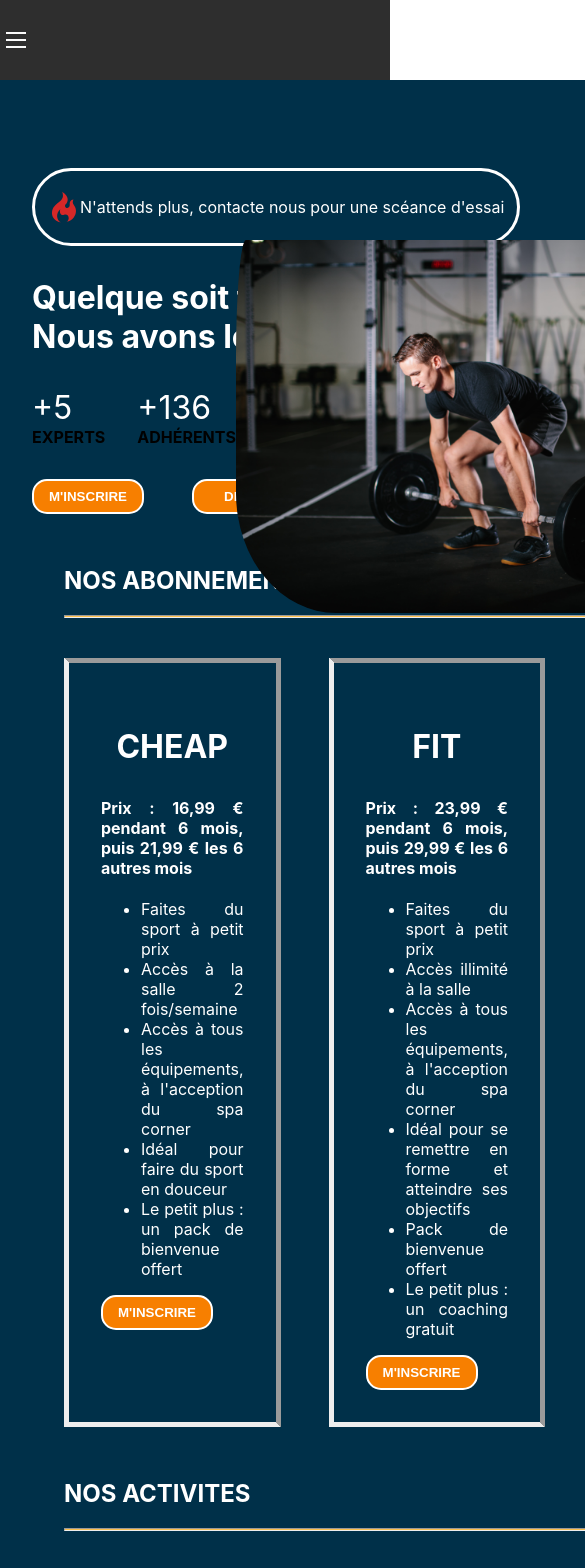
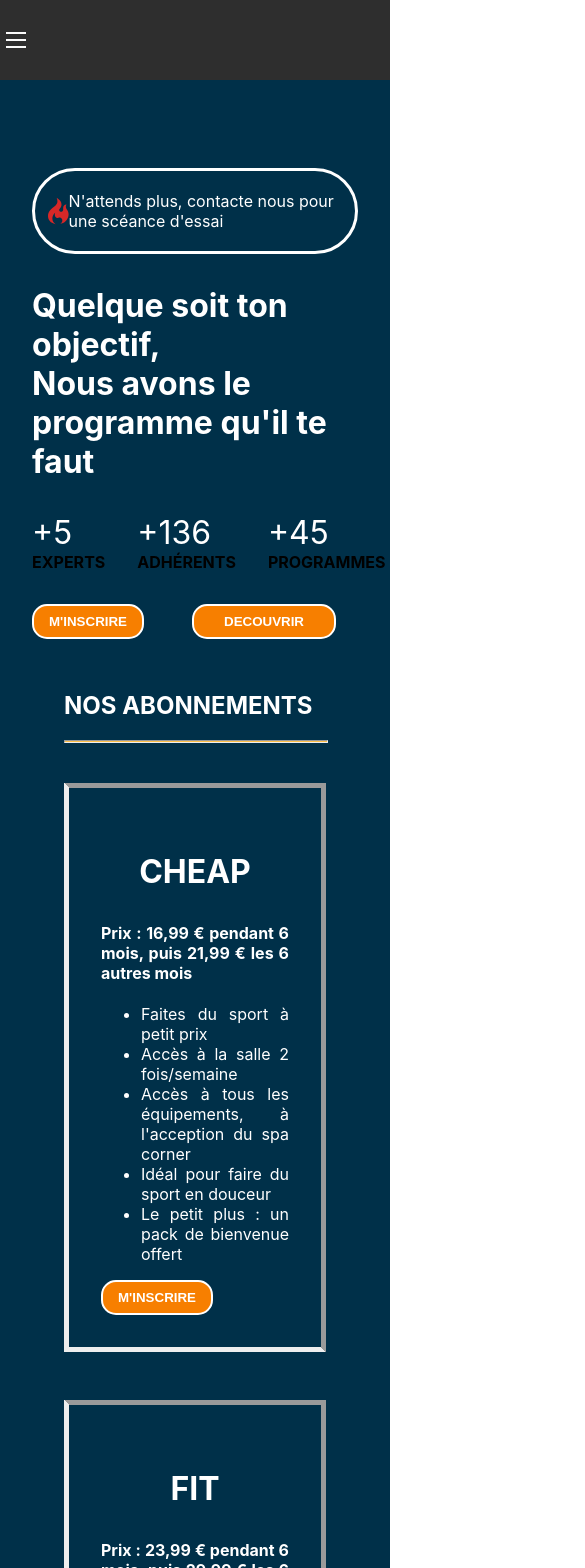
Before and after one commit to ChristelDeveza/Projet4, a React (Vite) app in the folder frontend/: page / in a window 390 px wide. Shown: the top 1568 px of the page, 585 px wide, since content can reach past the window. Built offline with nearby package versions, Linux system fonts and the light colour scheme; grey boxes are pictures that could not be loaded.

Commit message:
responsive home page

```diff
--- a/frontend/src/CSS/Activity.css
+++ b/frontend/src/CSS/Activity.css
@@ -37,3 +37,10 @@
   padding-left: 20px;
   padding-right: 20px;
 }
+
+@media screen and (max-width:768px){
+  .box-img img {
+    background-size: cover;
+    height: 200px;
+  }
+}
--- a/frontend/src/CSS/Home.css
+++ b/frontend/src/CSS/Home.css
@@ -149,7 +149,11 @@
 }
 
 @media screen and (max-width:768px){
-  .home {
+  .Home {
     flex-direction: column;
   }
+
+  .right-home-box {
+    display: none;
+  }
 }
--- a/frontend/src/CSS/Navbar.css
+++ b/frontend/src/CSS/Navbar.css
@@ -40,8 +40,7 @@
 
   .Navbar {
     justify-content: flex-start;
-
-  }
+}
 
   .hamburger {
   width: 20px;
@@ -52,8 +51,8 @@
   background-color: #181818;
   align-items: center;
   position:relative;
+ }
 
-  }
   .hamburger span{
   display: block;
   margin-left: 0%;
--- a/frontend/src/CSS/Subscription.css
+++ b/frontend/src/CSS/Subscription.css
@@ -13,7 +13,7 @@
 
 .subscription h3 {
   font-weight: bolder;
-  font-size:xx-large;
+  font-size: xx-large;
   text-align: center;
   color: white;
 }
@@ -28,12 +28,19 @@
   color: white;
   padding: 2rem;
   text-align: justify;
-  border : 5px solid;
+  border: 5px solid;
   border-style: inset outset;
 }
 
 hr {
   background-color: var(--maximum-yellow-red);
-  width : 100%;
+  width: 100%;
   height: 1px;
 }
+
+@media screen and (max-width: 768px) {
+  .box-subscription {
+    flex-direction: column;
+    gap: 3rem;
+  }
+}
```
